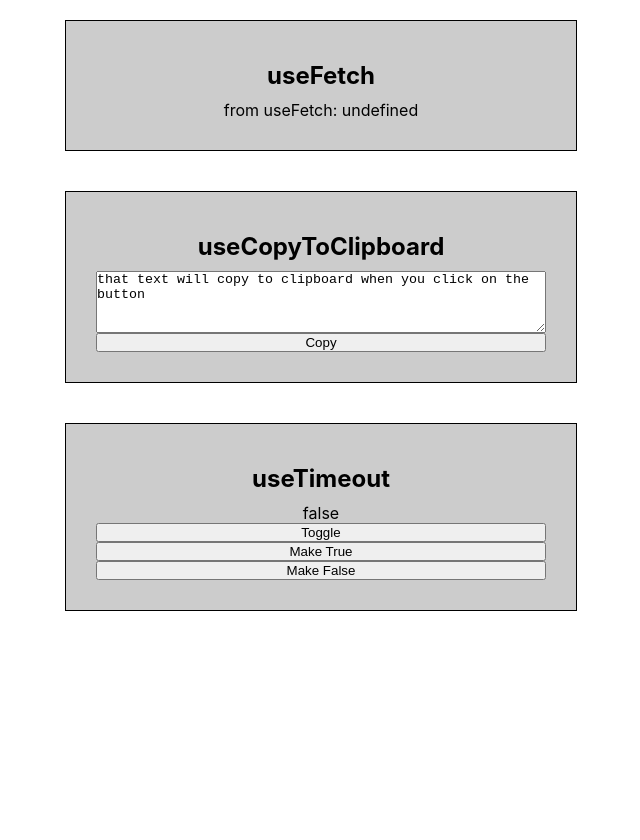
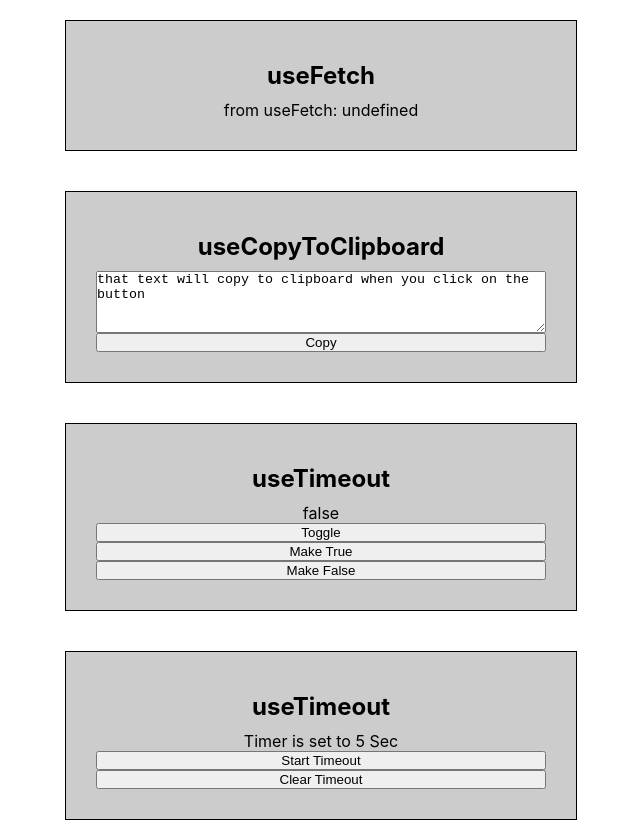
Before and after one commit to PeretzRon/Custom-React-Hooks, a React (Create React App) app: page / in a window 1280 px wide. Shown: the whole page, without its empty margins (319-959 px from the left). Before the commit the page ends 800 px from the top, so only its background shows below. Built offline with nearby package versions, Linux system fonts and the light colour scheme; no server answers.

Commit message:
implementation of useTimeout

```diff
--- a/src/App.js
+++ b/src/App.js
@@ -2,6 +2,7 @@ import './App.css';
 import UseCopyToClipboardExample from "./hooks/useCopyToClipboard/UseCopyToClipboardExample";
 import UseFetchExample from "./hooks/UseFetch/UseFetchExample";
 import UseToggleExample from "./hooks/useToggle/UseToggleExample";
+import UseTimeoutExample from "./hooks/useTimeout/UseTimeoutExample";
 
 const App = () => {
 
@@ -11,6 +12,7 @@ const App = () => {
                 <UseFetchExample/>
                 <UseCopyToClipboardExample/>
                 <UseToggleExample/>
+                <UseTimeoutExample/>
             </div>
         </div>
     );
--- /dev/null
+++ b/src/hooks/useTimeout/UseTimeoutExample.js
@@ -0,0 +1,33 @@
+import {useState} from "react";
+import useTimeout from "./useTimeout";
+import '../../App.css';
+
+export default function UseTimeoutExample() {
+    const [message, setMessage] = useState(`Timer is set to ${5} Sec`);
+    const {clear, set} = useTimeout(onTimoutFinished, 5000);
+
+    function onTimoutFinished() {
+        setMessage('Timer Done!');
+    }
+
+    function startTimeout() {
+        set();
+        setMessage('Started!!')
+    }
+
+    function onClearTimeout() {
+        clear();
+        setMessage('Cleared Timout!!')
+    }
+
+    return (
+        <div className="hook">
+            <h2>
+                useTimeout
+            </h2>
+            <div>{message}</div>
+            <button onClick={startTimeout}>Start Timeout</button>
+            <button onClick={onClearTimeout}>Clear Timeout</button>
+        </div>
+    );
+}
--- /dev/null
+++ b/src/hooks/useTimeout/useTimeout.js
@@ -0,0 +1,26 @@
+import { useCallback, useEffect, useRef } from "react"
+
+const useTimeout = (callback, delay) => {
+    const callbackRef = useRef(callback)
+    const timeoutRef = useRef()
+
+    useEffect(() => {
+        callbackRef.current = callback
+    }, [callback])
+
+    const set = useCallback(() => {
+        timeoutRef.current = setTimeout(() => callbackRef.current(), delay)
+    }, [delay])
+
+    const clear = useCallback(() => {
+        timeoutRef.current && clearTimeout(timeoutRef.current)
+    }, [])
+
+    useEffect(() => {
+        return clear
+    }, [delay, clear])
+
+    return { clear, set }
+}
+
+export default useTimeout;
```
